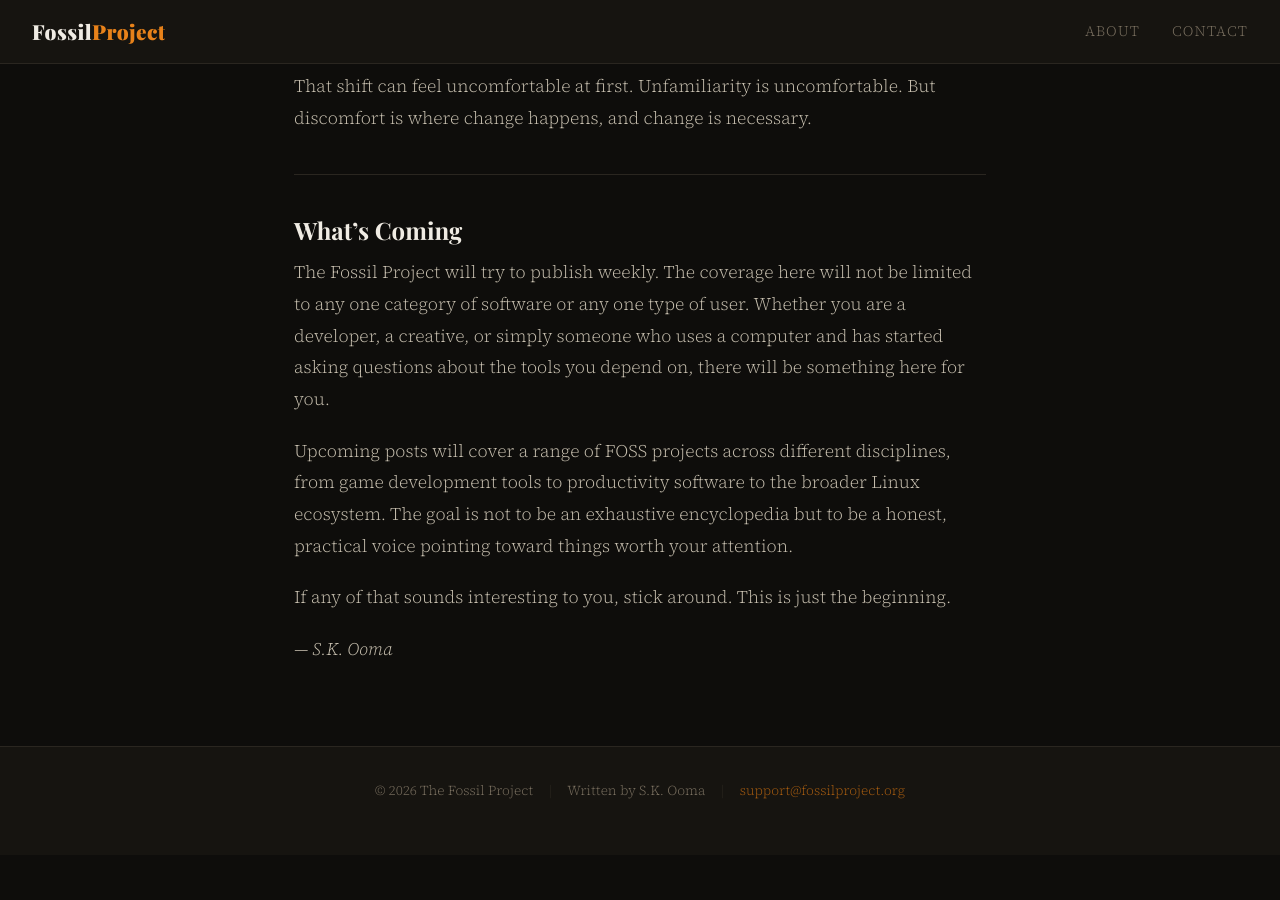
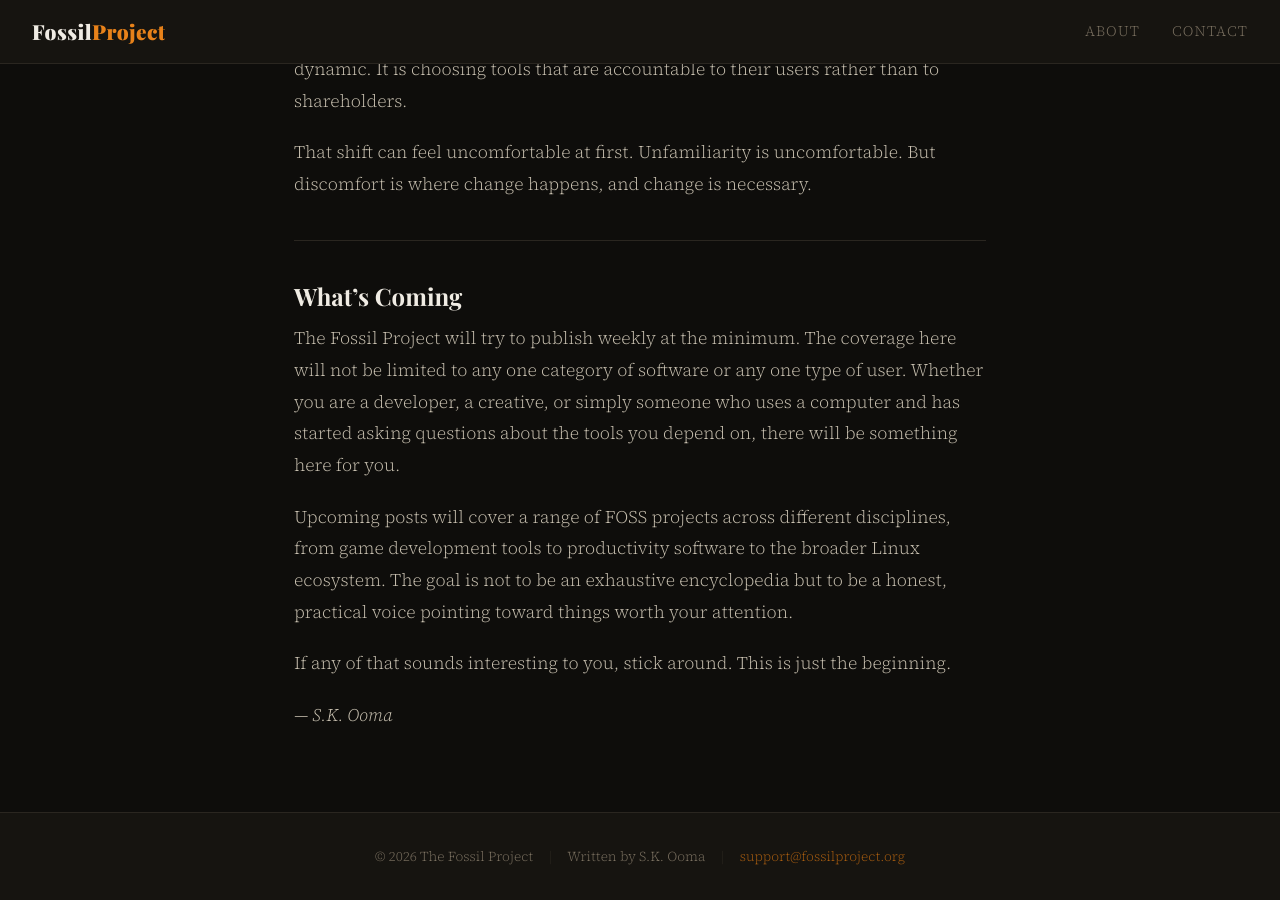
Before and after one commit to FossilProject/FossilProjectBlog, a Jekyll site: the page built from _posts/2026-03-18-introducing-fossil-project.md, in a window 1280 px wide and 900 px high, scrolled down 2829 px. Built offline with Jekyll 4.4.1, drawn with Linux system fonts in a browser that asks for light colours; comment, search, counter and statistics services are not loaded; before the commit the page ends 3684 px from its top, so only the background shows below that; some of the changed text lies outside the part shown.

Commit message:
Update 2026-03-18-introducing-fossil-project.md

```diff
--- a/_posts/2026-03-18-introducing-fossil-project.md
+++ b/_posts/2026-03-18-introducing-fossil-project.md
@@ -4,8 +4,9 @@ title: "Introducing The Fossil Project"
 date: 2026-03-18
 author: S.K. Ooma
 ---
+# Introducing The Fossil Project
 
-# Hello World!
+## Hello World!
 
 The above phrase carries a lot of weight in the programming world, it's the first thing most developers ever make a computer say. It feels fitting then that it's also how The Fossil Project begins, because this blog is in many ways about beginnings. The beginning of a movement, the beginning of a conversation, and for many readers hopefully the beginning of a shift in how they think about the software they use every day.
 
@@ -57,7 +58,7 @@ That shift can feel uncomfortable at first. Unfamiliarity is uncomfortable. But
 
 ## What's Coming
 
-The Fossil Project will try to publish weekly. The coverage here will not be limited to any one category of software or any one type of user. Whether you are a developer, a creative, or simply someone who uses a computer and has started asking questions about the tools you depend on, there will be something here for you.
+The Fossil Project will try to publish weekly at the minimum. The coverage here will not be limited to any one category of software or any one type of user. Whether you are a developer, a creative, or simply someone who uses a computer and has started asking questions about the tools you depend on, there will be something here for you.
 
 Upcoming posts will cover a range of FOSS projects across different disciplines, from game development tools to productivity software to the broader Linux ecosystem. The goal is not to be an exhaustive encyclopedia but to be a honest, practical voice pointing toward things worth your attention.
 
```
